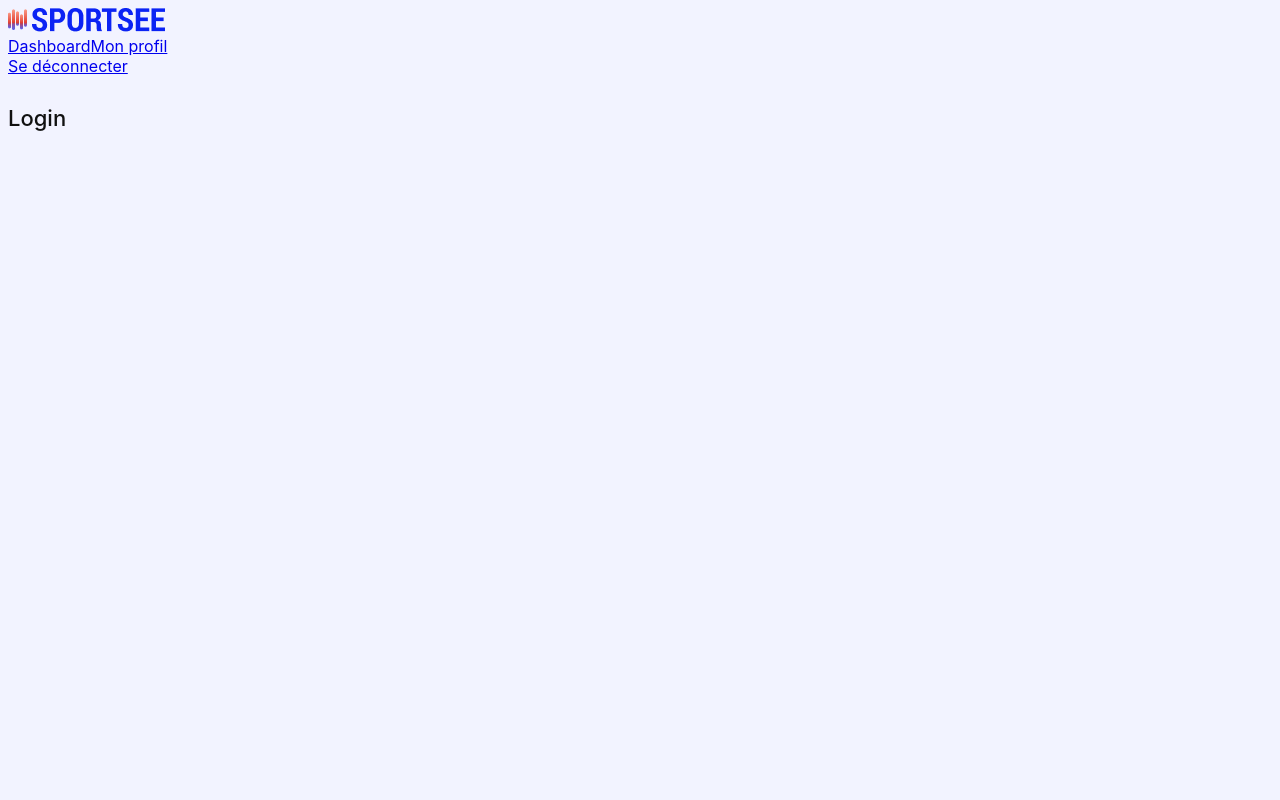
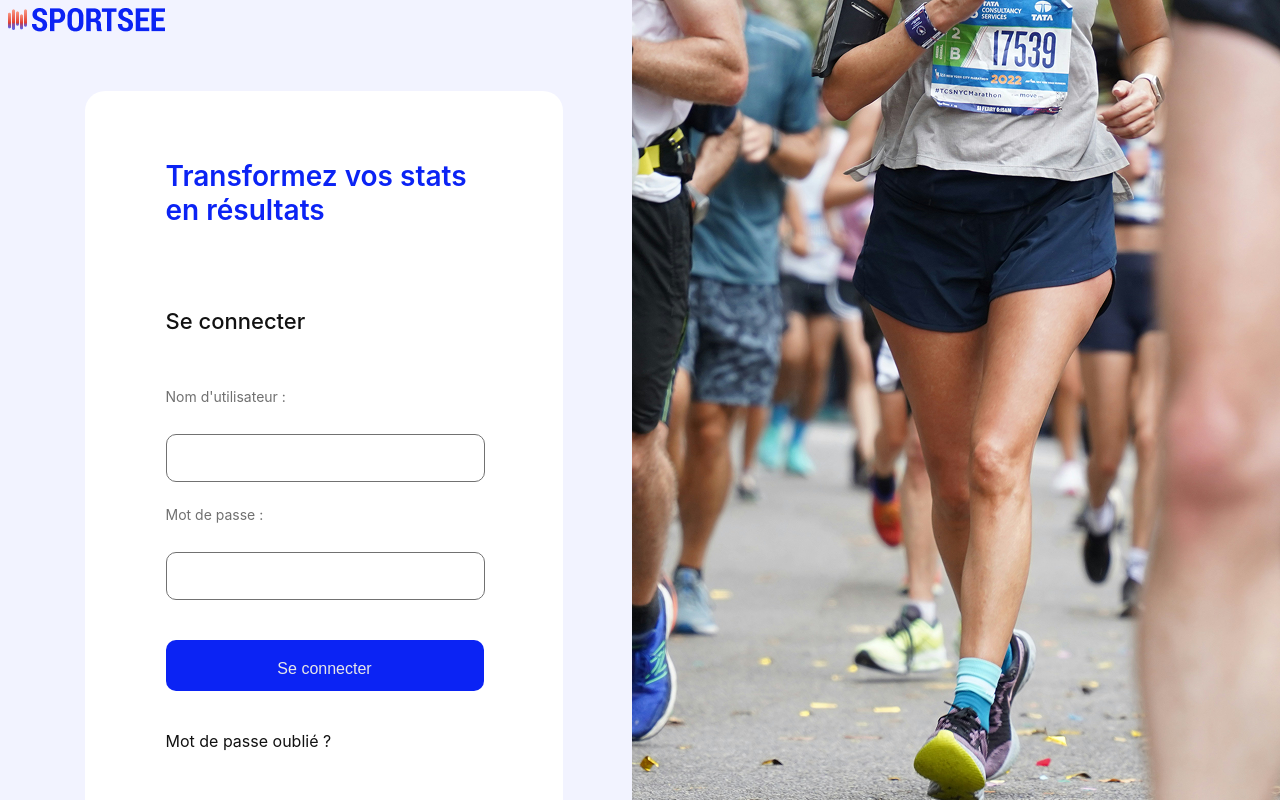
Before and after one commit to AlexCh79/Sportsee, a React (Vite) app: page / in a window 1280 px wide. Shown: the top 800 px of the page. Built offline with nearby package versions, Linux system fonts and the light colour scheme.

Commit message:
Rédaction page Login

```diff
--- a/src/pages/Login/index.jsx
+++ b/src/pages/Login/index.jsx
@@ -1,7 +1,25 @@
+import './login.css'
+
 function Login() {
     return (
-        <div>
-            <h4>Login</h4>
+        <div className="login">
+            <div className="left-column">
+                <div className="form-container">
+                    <form className="login-form" method="post" action="/dashboard">
+                        <h3>Transformez vos stats en résultats</h3>
+                        <h4>Se connecter</h4>
+                        <label htmlFor="username">Nom d'utilisateur :</label>
+                        <input id="username" name="username" alt="pseudo" />
+                        <label htmlFor="password">Mot de passe :</label>
+                        <input type="password" id="password" name="password" />
+                        <button className="blue-btn" type="submit">Se connecter</button>
+                        <span>Mot de passe oublié ?</span>
+                    </form>
+                </div>
+            </div>
+            <div className="background-container">
+                <img src="/background_picture.png" alt="" />
+            </div>
         </div>
     )
 }
--- /dev/null
+++ b/src/pages/Login/login.css
@@ -0,0 +1,96 @@
+.login {
+    display: flex;
+    flex-direction: row;
+    width: 100%;
+}
+
+.left-column {
+    display: flex;
+    flex-direction: column;
+    width: 632px;
+    height: 1024px;
+    max-width: 632px;
+    max-height: 1024px;
+    padding: 0;
+    place-items: center;
+    right: 0;
+}
+
+.background-container img {
+    position: fixed;
+    object-fit: fill;
+    left: 632px;
+    width: 808px;
+    height: 1024px;
+    top: 0;
+    margin: 0;
+}
+
+.form-container {
+    display: flex;
+    flex-direction: column;
+    place-items: center;
+    max-width: 398px;
+    max-height: 617px;
+    width: 398px;
+    height: 617px;
+    background-color: #FFFFFF;
+    border-radius: 20px;
+    padding: 40px 40px 80px 40px;
+    margin-top: 55px;
+}
+
+h3 {
+    color: #0B23F4;
+}
+
+.login-form {
+    display: flex;
+    flex-direction: column;
+    gap: 24px;
+    width: 317px;
+    height: 241px;
+}
+
+label {
+    color: #707070;
+    font-size: 14px;
+    margin-bottom: 5px;
+}
+
+input {
+    max-width: 317px;
+    max-height: 58px;
+    width: 307px;
+    height: 58px;
+    border: 0.5px solid #717171;
+    border-radius: 10px;
+    padding: 15px 5px;
+    margin-top: 0;
+    color: #111111;
+    font-size: 14px;
+}
+
+button {
+    background-color: #0B23F4;
+    color: #E7E7E7;
+    font-size: 16px;
+    font-weight: 500;
+    border: none;
+    border-radius: 10px;
+    max-width: 318px;
+    width: 318px;
+    max-height: 51px;
+    height: 51px;
+    padding: 20px;
+    margin: 16px 40px 16px 0;
+    vertical-align: middle;
+    &:hover{
+        background-color :#5465F7;
+        transition: ease-in 300ms;
+    }
+}
+
+.nav-bar {
+    display: none;
+}
```
